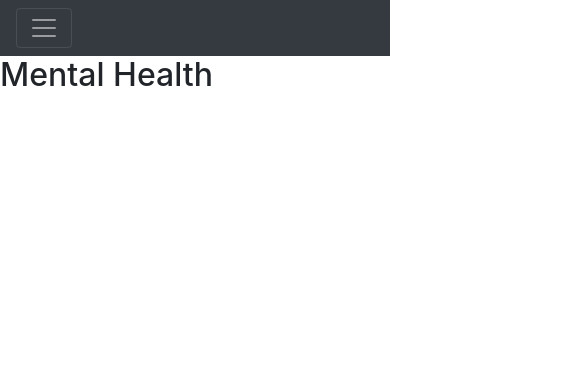
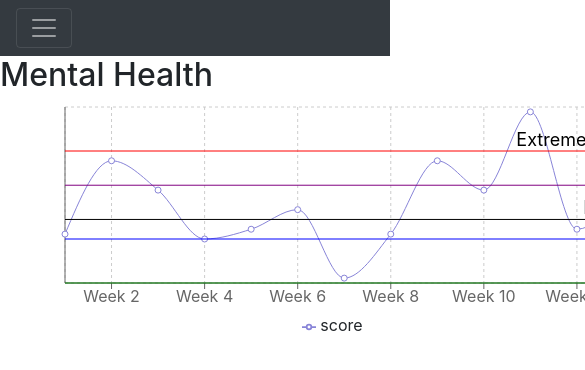
Before and after one commit to Lon19/team-22, a React (Create React App) app in the folder autistica/frontend/: page /mentalHealth in a window 390 px wide. Shown: the top 370 px of the page, 585 px wide, since content can reach past the window. Built offline with nearby package versions, Linux system fonts and the light colour scheme.

Commit message:
#NeverGoingToGiveYouUp tried the responsive container again...

```diff
--- a/autistica/frontend/src/BarChart.js
+++ b/autistica/frontend/src/BarChart.js
@@ -79,7 +79,8 @@ const data = [
 class App extends Component {
 	render () {
 		return (
-	       <ResponsiveContainer width={700} height="80%">
+	       <div style={{ width: '100%', height: 300 }}>
+	       <ResponsiveContainer>
 		       <BarChart
 		          data={data}
 		          margin={{ top: 5, right: 30, left: 5, bottom: 5 }}
@@ -97,6 +98,7 @@ class App extends Component {
 		          <ReferenceLine y={27} label={{ infront: 'true', position: 'right', value: 'Extremely Severe', fill: 'black', fontSize: 18}} stroke="red"/>
 		       </BarChart>
 		   </ResponsiveContainer>
+		   </div>
 		);
 	}
 }
--- a/autistica/frontend/src/LineChart.js
+++ b/autistica/frontend/src/LineChart.js
@@ -77,6 +77,7 @@ const data = [
 class App extends Component {
 	render () {
 		return (
+        <div style={{ width: '100%', height: 300 }}>
         <ResponsiveContainer width={700} height="80%">
 	        <LineChart
 		        data={data}
@@ -95,6 +96,7 @@ class App extends Component {
 		        <ReferenceLine y={27} label={{ infront: 'true', position: 'insideBottomRight', value: 'Extremely Severe', fill: 'black', fontSize: 18}} stroke="red"/>
 		      </LineChart>
 		 </ResponsiveContainer>
+		 </div>
 	     );
 	}
 }
```
